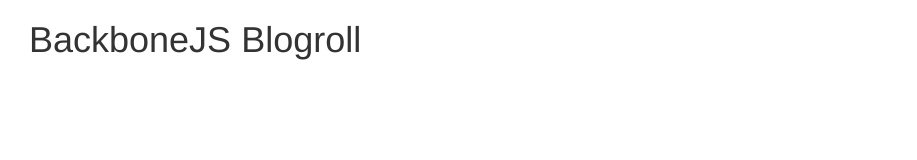
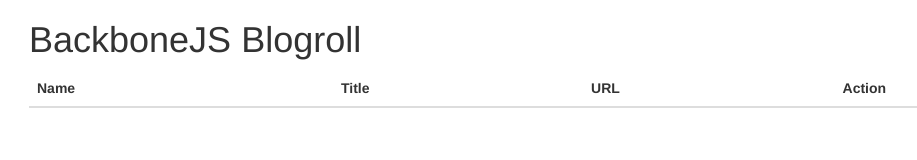
Before and after one commit to shmulim/backbone-blogroll, a plain HTML site: page index.html in a window 1280 px wide. Shown: the whole page, without its empty margins (41-958 px from the left). Drawn offline with Linux system fonts and the light colour scheme.

Commit message:
created table

```diff
--- a/index.html
+++ b/index.html
@@ -8,6 +8,16 @@
 <body>
 <div class="container">
 <h1>BackboneJS Blogroll</h1>
+<table class="table">
+	<thead>
+		<tr>
+		<th>Name</th>
+		<th>Title</th>
+		<th>URL</th>
+		<th>Action</th>
+		</tr>
+	</thead>
+</table>
 </div>
 <script src="bower_components/jquery/dist/jquery.js"></script>
 <script src="bower_components/bootstrap/dist/js/bootstrap.js"></script>
```
